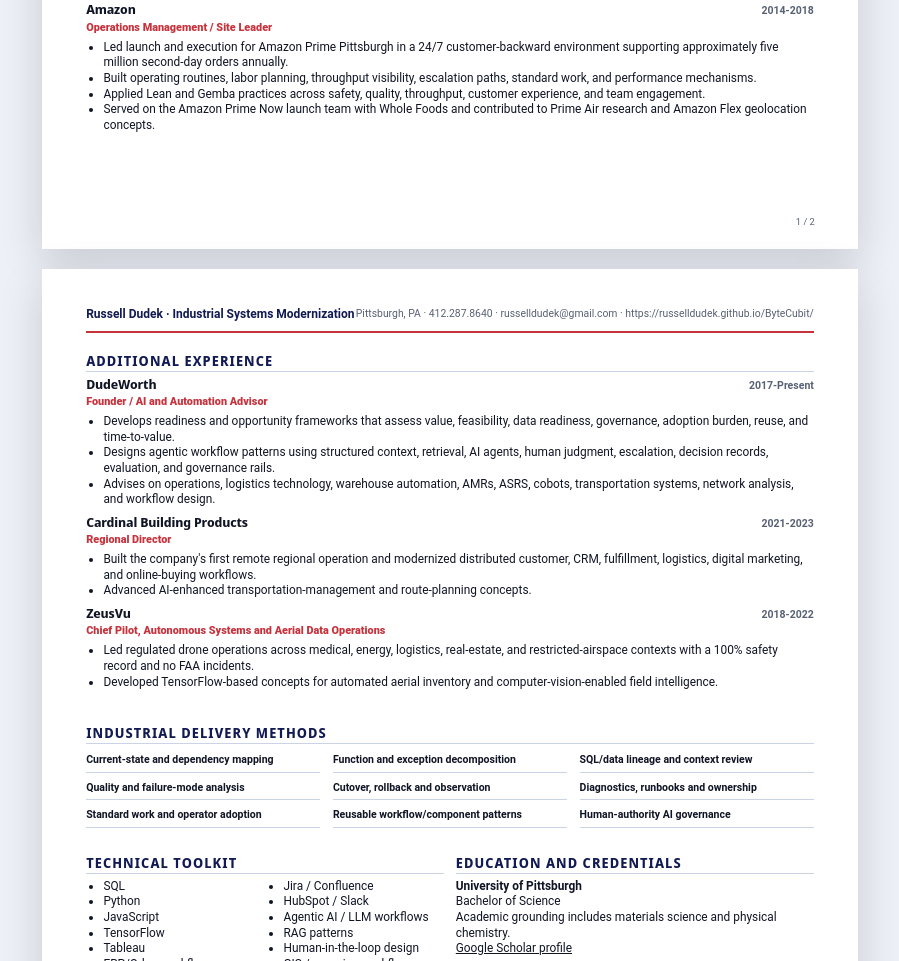
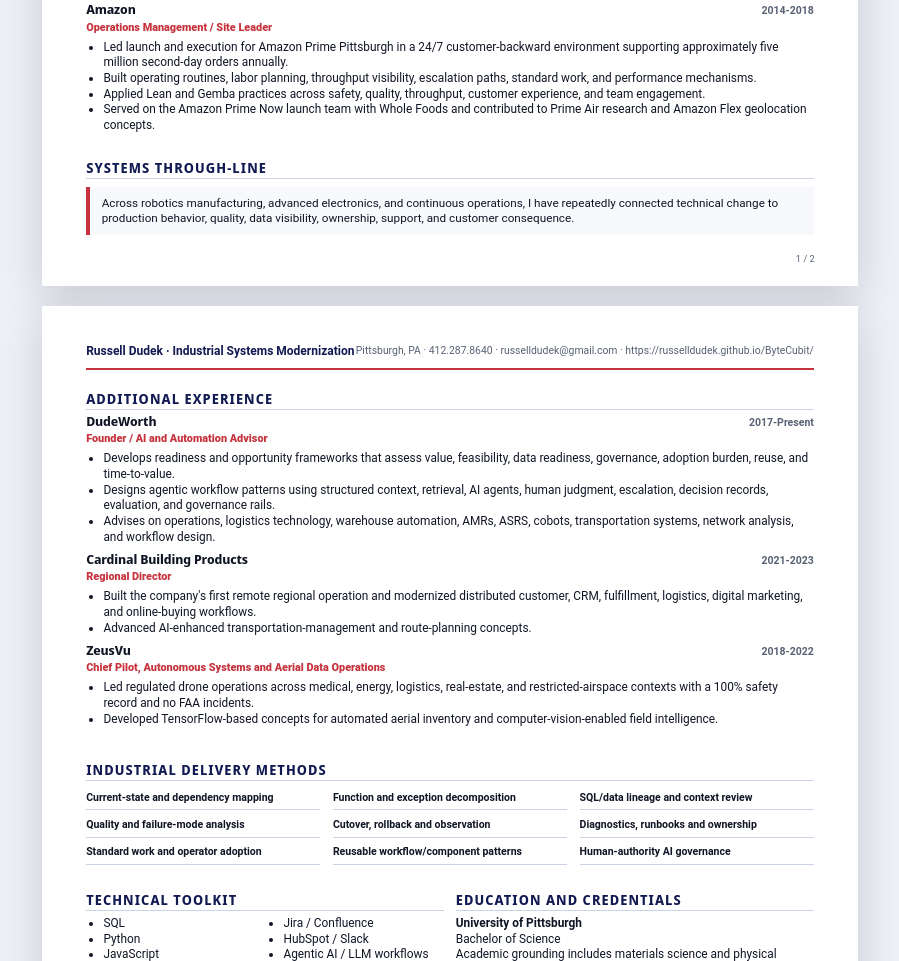
Before and after one commit to russelldudek/ByteCubit, a website: page resume.html in a window 1280 px wide. Shown: the part 897-1858 px from the top of the page, without its empty margins (190-1089 px from the left). Drawn offline with Linux system fonts and the light colour scheme.

Commit message:
Balance resume page one with systems through-line

```diff
--- a/resume.html
+++ b/resume.html
@@ -21,6 +21,7 @@
       <article class="experience"><div class="experience-head"><h3>Compunetics</h3><span>2000-2013</span></div><div class="role-title">Director of Operations and Engineering Management</div><ul><li>Progressed through R&amp;D program management, production management, strategic acquisition, operations management, and director-level leadership.</li><li>Led engineering, manufacturing, quality, customer delivery, and complex technical programs in advanced electronics and high-reliability environments.</li><li>Built quality systems, standard work, root-cause practices, performance measures, and process controls across technical operations.</li><li>Collaborated with high-consequence customers and partners including DoD, CERN, Intel, and AMD.</li><li>Published industry articles, delivered technical talks, and participated in the HyperTransport Consortium.</li></ul></article>
       <article class="experience"><div class="experience-head"><h3>Amazon</h3><span>2014-2018</span></div><div class="role-title">Operations Management / Site Leader</div><ul><li>Led launch and execution for Amazon Prime Pittsburgh in a 24/7 customer-backward environment supporting approximately five million second-day orders annually.</li><li>Built operating routines, labor planning, throughput visibility, escalation paths, standard work, and performance mechanisms.</li><li>Applied Lean and Gemba practices across safety, quality, throughput, customer experience, and team engagement.</li><li>Served on the Amazon Prime Now launch team with Whole Foods and contributed to Prime Air research and Amazon Flex geolocation concepts.</li></ul></article>
     </section>
+    <section class="doc-section"><h2>Systems through-line</h2><div class="doc-callout">Across robotics manufacturing, advanced electronics, and continuous operations, I have repeatedly connected technical change to production behavior, quality, data visibility, ownership, support, and customer consequence.</div></section>
   </div>
   <span class="page-label">1 / 2</span>
 </section>
```
